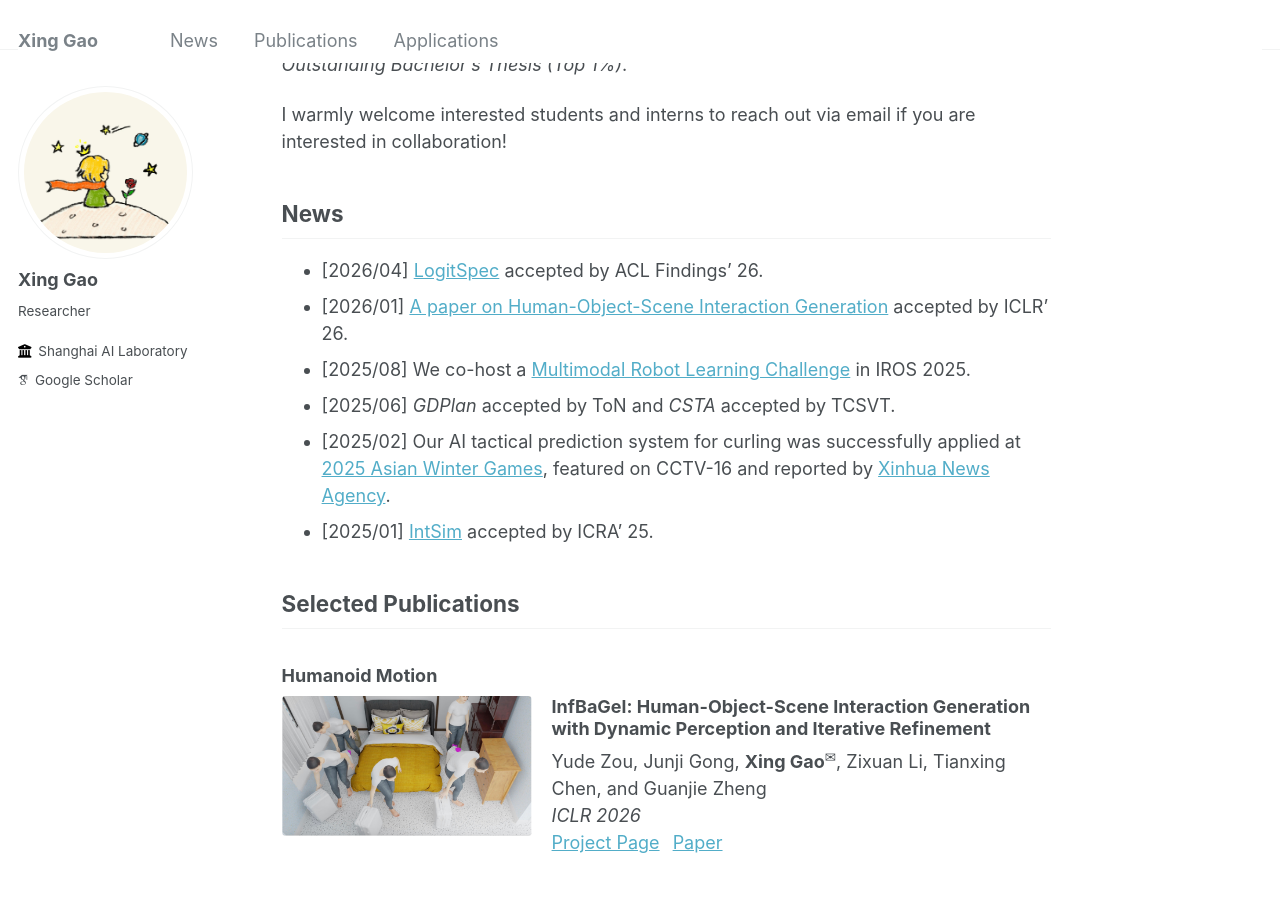
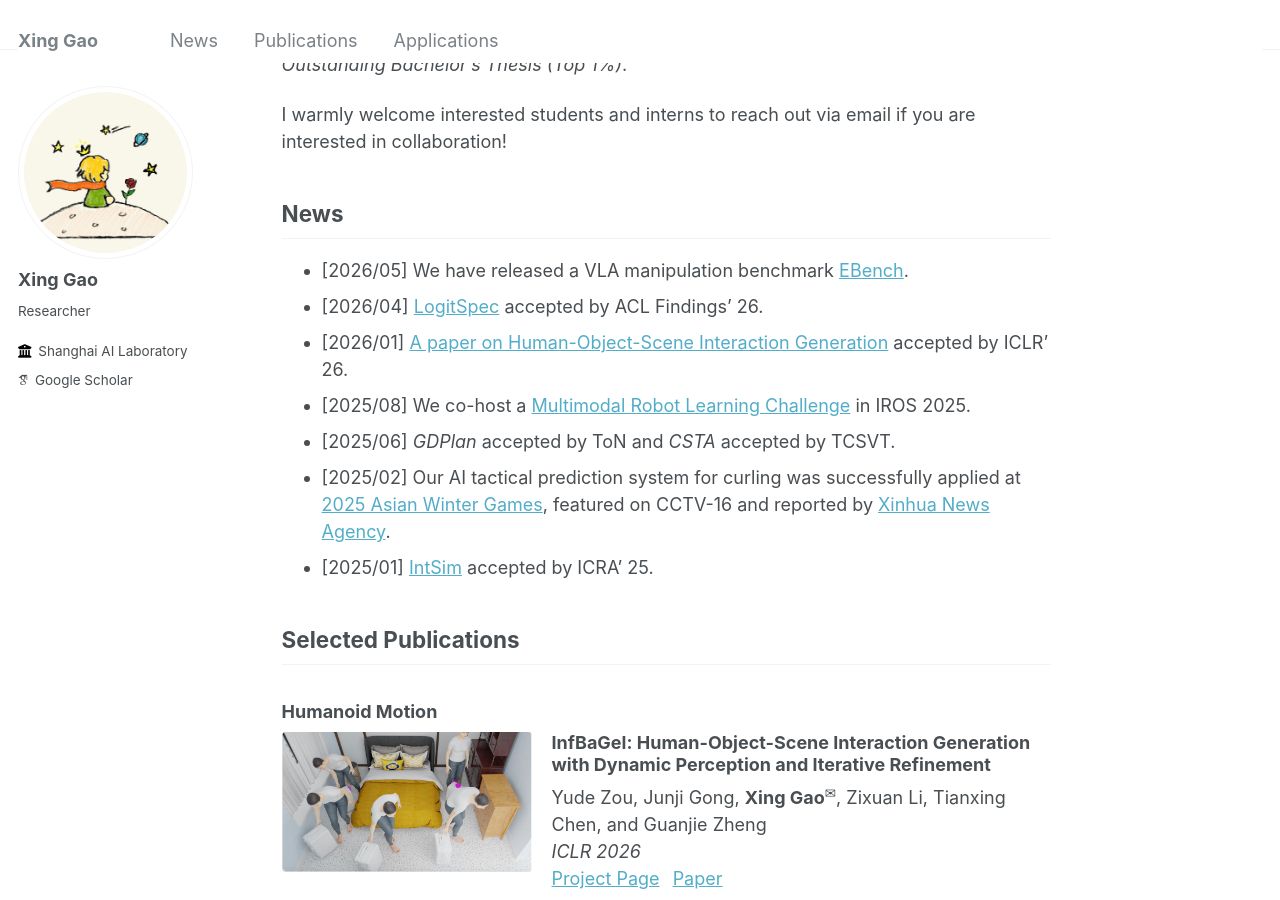
Before and after one commit to william-gx/william-gx.github.io, a Jekyll site: the page built from _pages/about.md, in a window 1280 px wide and 900 px high, scrolled down 344 px. Built offline with Jekyll 4.4.1, drawn with Linux system fonts in a browser that asks for light colours; some web fonts are replaced.

Commit message:
Update about.md

```diff
--- a/_pages/about.md
+++ b/_pages/about.md
@@ -13,6 +13,7 @@ I received my Ph.D. degree in Electronic Engineering from [Shanghai Jiao Tong Un
 I warmly welcome interested students and interns to reach out via email if you are interested in collaboration!
 
 <h2 id="news">News</h2>
+* \[2026/05\]  We have released a VLA manipulation benchmark [EBench](https://github.com/InternRobotics/EBench).
 * \[2026/04\] [LogitSpec](https://arxiv.org/abs/2507.01449) accepted by ACL Findings' 26.
 * \[2026/01\] [A paper on Human-Object-Scene Interaction Generation](https://yudezou.github.io/InfBaGel-page/) accepted by ICLR' 26.
 * \[2025/08\] We co-host a [Multimodal Robot Learning Challenge](https://internrobotics.shlab.org.cn/challenge/2025/) in IROS 2025.
```
